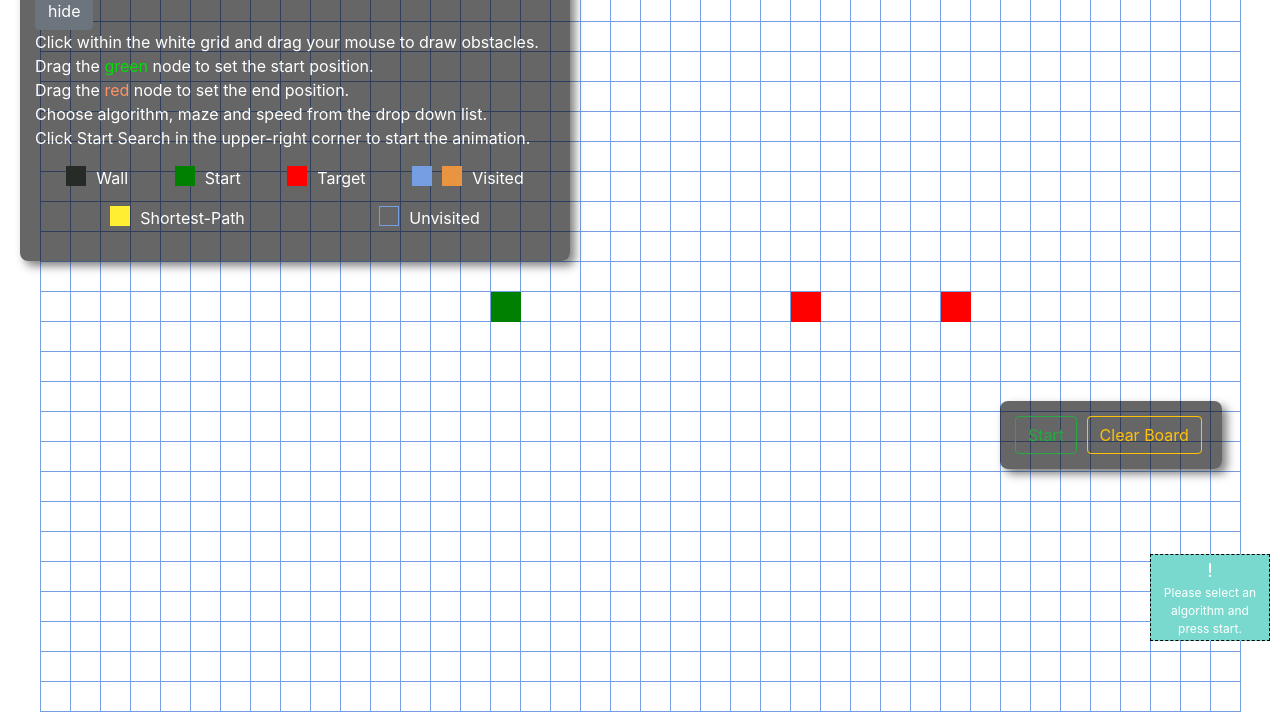
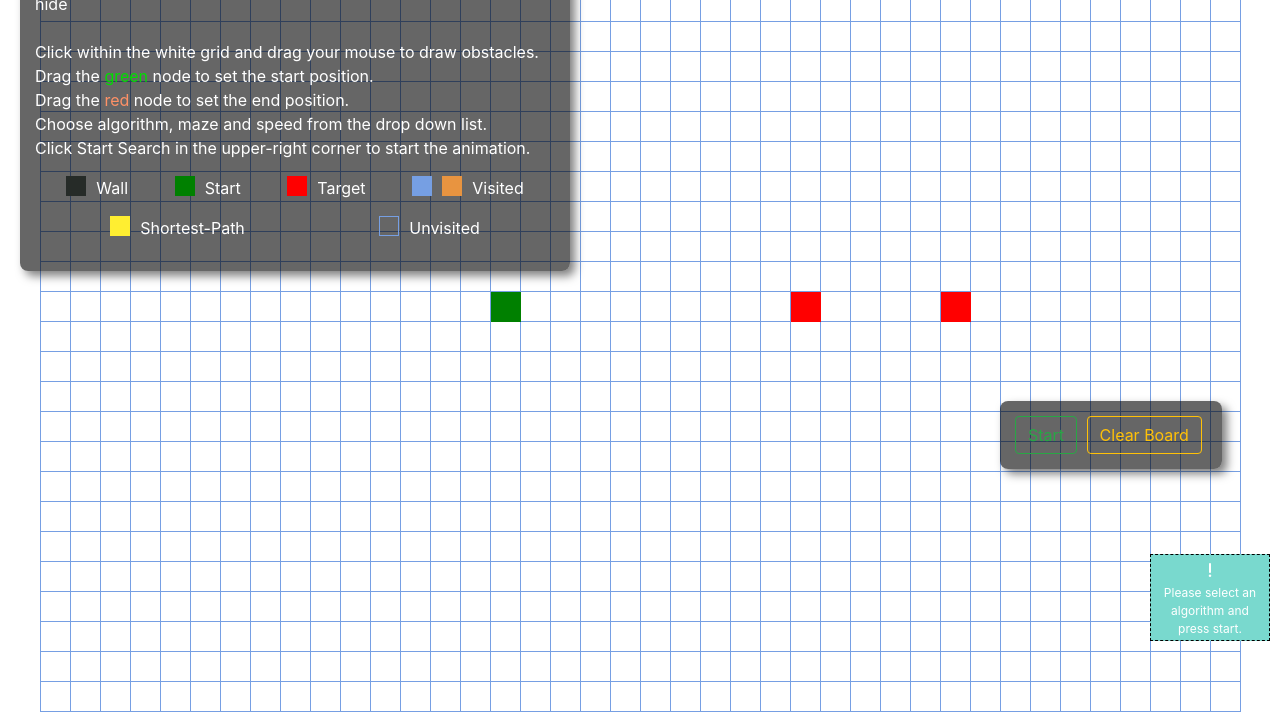
Before and after one commit to gayathri0329/marshackers, a plain HTML site: page index.html in a window 1280 px wide. Shown: the part 149-861 px from the top of the page. Drawn offline with nearby package versions, Linux system fonts and the light colour scheme.

Commit message:
Update index.html

```diff
--- a/index.html
+++ b/index.html
@@ -99,7 +99,7 @@
           </li>
         </ul>
 
-        <div id="play_panel" class="panel right_panel ui-draggable" style="top: 550px; left: 1000px;">
+        <div id="play_panel" class="panel" style="top: 550px; left: 1000px;" draggable="true">
         <button
           class="btn btn-outline-success btn-space"
           type="submit"
@@ -122,12 +122,12 @@
 
 
 
-    <div id="instructions_panel" class="panel ui-draggable">
+    <div id="instructions_panel" class="panel" draggable="true">
 		<header>
 		  <h2 class="header_title">Instructions</h2>
+	          <span id="hide_instructions">hide</span>
+		</header>
 
-		</header>
-	        <button type="button" class="btn btn-secondary" data-dismiss="modal" > <span id='close' onclick='this.parentNode.parentNode.parentNode.removeChild(this.parentNode.parentNode); return false;'>hide</span></button>
 
 	      <br>
 		Click within the <span class="white">white</span> grid and drag your mouse to draw obstacles. <br>
```
